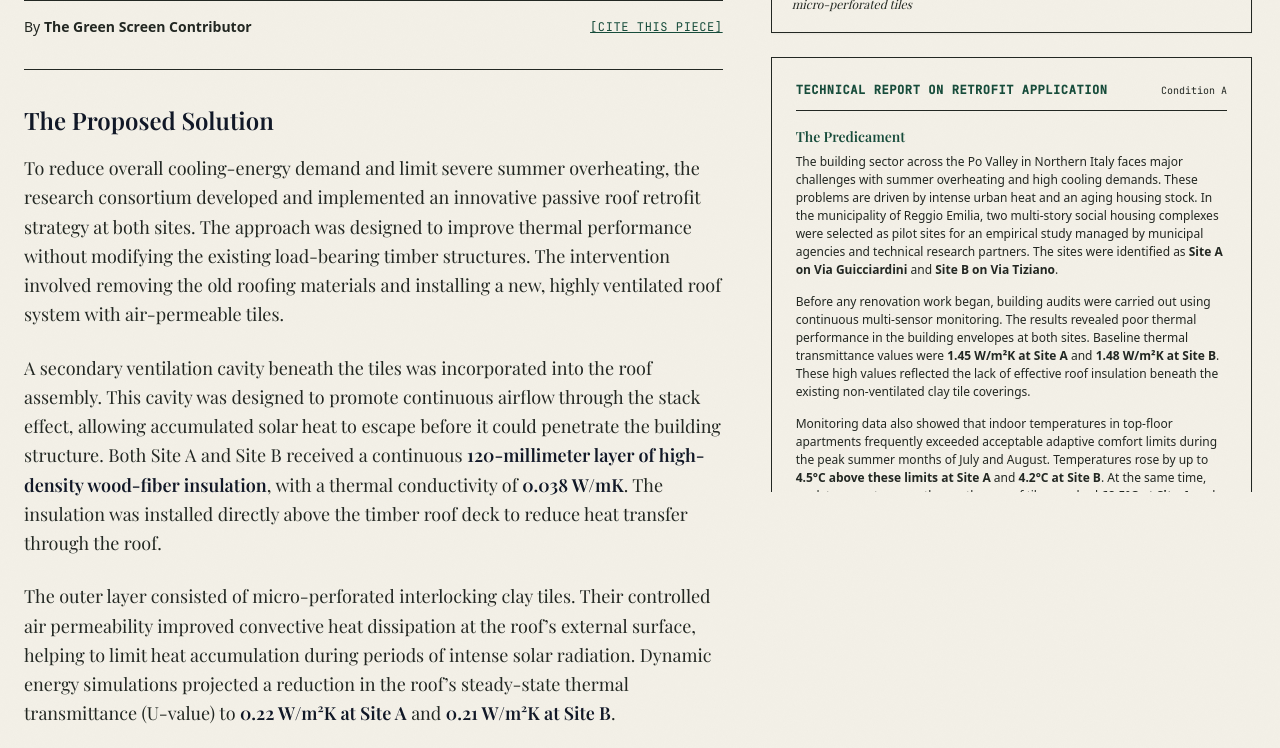
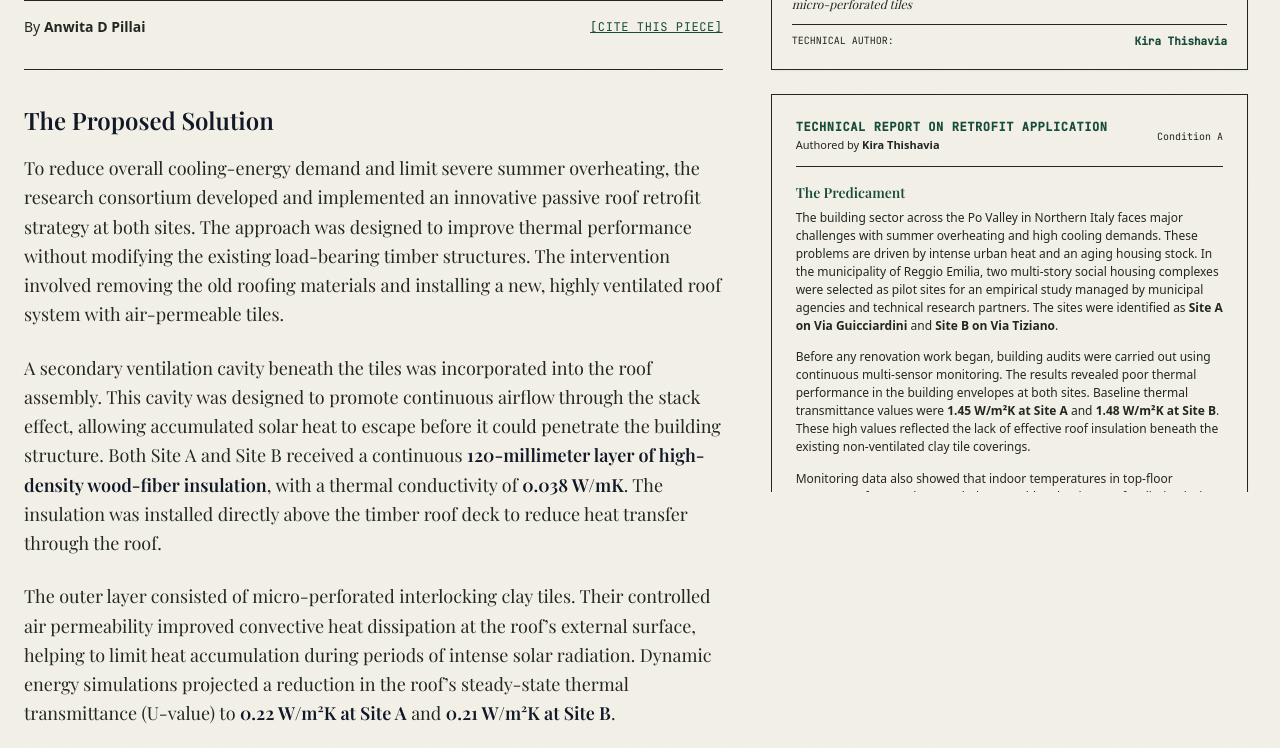
Before and after one commit to AnwitaDPillai/the-green-screen, an Astro site: page /archive/the-roof-has-its-own-ideas-about-summer in a window 1280 px wide. Shown: the part 446-1194 px from the top of the page. Built offline with nearby package versions, Linux system fonts and the light colour scheme; Astro itself is replaced by a stand-in of ours; a web font is replaced by a local one.

Commit message:
Credit Kira Thishavia as technical author and add custom archival scrollbar

```diff
--- a/src/content/archive/the-roof-has-its-own-ideas-about-summer.md
+++ b/src/content/archive/the-roof-has-its-own-ideas-about-summer.md
@@ -1,8 +1,8 @@
 ---
 title: "The Roof Has Its Own Ideas About Summer"
 subtitle: "Reggio Emilia, and the business of keeping the heat outside"
-author: "The Green Screen Contributor"
-authorBio: "Resident and observer of social housing retrofits across Northern Italy."
+author: "Anwita D Pillai"
+authorBio: "Editor-in-Chief. Her works delight in the absences, mythologies, and mistranslations that shape how we live and mishear the world."
 genre: "Fiction"
 buildingTypology: "Housing Block"
 pairedBuildingName: "Via Guicciardini & Via Tiziano Pilot Blocks"
@@ -20,6 +20,7 @@ sources:
   - "https://energy.ec.europa.eu/topics/energy-efficiency/energy-performance-buildings/energy-performance-buildings-directive_en"
   - "https://grins.it/sites/default/files/2026-10/d6211.pdf"
   - "https://grins.it/output/distributional-effects-superbonus-and-ecobonus-programs-italy-survey-public-housing-tenants"
+technicalAuthor: "Kira Thishavia"
 technicalReport: |
   ### The Predicament
 
--- a/src/content/config.ts
+++ b/src/content/config.ts
@@ -28,6 +28,7 @@ const archive = defineCollection({
     publishDate: z.coerce.date(),
     updatedDate: z.coerce.date().optional(),
     sources: z.array(z.string()).default([]),
+    technicalAuthor: z.string().optional(),
     technicalReport: z.string().optional(),
   }),
 });
--- a/src/pages/archive/[slug].astro
+++ b/src/pages/archive/[slug].astro
@@ -146,7 +146,7 @@ const technicalReportHtml = story.data.technicalReport
       <!-- Sticky Technical Companion Side Panel (Right) -->
       <aside
         id="technical-panel"
-        class="hidden lg:block lg:col-span-5 xl:col-span-5 lg:sticky lg:top-24 space-y-6 max-h-[calc(100vh-7rem)] overflow-y-auto pr-1"
+        class="hidden lg:block lg:col-span-5 xl:col-span-5 lg:sticky lg:top-24 space-y-6 max-h-[calc(100vh-7rem)] overflow-y-auto pr-2 custom-scrollbar"
       >
         <!-- Real Retrofit Metadata Header Card -->
         <div class="border border-blueprint bg-canvas-paper p-5 space-y-4 shadow-sm">
@@ -179,6 +179,13 @@ const technicalReportHtml = story.data.technicalReport
                 {story.data.pairedIntervention}
               </p>
             </div>
+
+            {story.data.technicalAuthor && (
+              <div class="col-span-2 border-t border-blueprint/60 pt-2 flex items-center justify-between font-mono text-[11px]">
+                <span class="text-ink-muted uppercase text-[10px]">Technical Author:</span>
+                <span class="font-semibold text-forest">{story.data.technicalAuthor}</span>
+              </div>
+            )}
           </div>
         </div>
 
@@ -186,9 +193,16 @@ const technicalReportHtml = story.data.technicalReport
         {technicalReportHtml ? (
           <div class="border border-blueprint bg-canvas-paper p-6 space-y-4 shadow-sm">
             <div class="border-b border-blueprint pb-3 flex items-center justify-between">
-              <h2 class="font-mono text-xs font-bold text-forest uppercase tracking-wider">
-                TECHNICAL REPORT ON RETROFIT APPLICATION
-              </h2>
+              <div>
+                <h2 class="font-mono text-xs font-bold text-forest uppercase tracking-wider">
+                  TECHNICAL REPORT ON RETROFIT APPLICATION
+                </h2>
+                {story.data.technicalAuthor && (
+                  <p class="font-sans text-[11px] text-ink-muted mt-0.5">
+                    Authored by <span class="font-semibold text-ink">{story.data.technicalAuthor}</span>
+                  </p>
+                )}
+              </div>
               <span class="font-mono text-[10px] text-ink-muted">Condition A</span>
             </div>
 
--- a/src/styles/global.css
+++ b/src/styles/global.css
@@ -66,4 +66,27 @@
     background-color: rgba(34,39,34,0.10);
     animation: skeleton-pulse 1.8s ease-in-out infinite;
   }
+
+  /* Archival custom scrollbar */
+  .custom-scrollbar {
+    scrollbar-width: thin;
+    scrollbar-color: rgba(23, 76, 59, 0.4) transparent;
+  }
+
+  .custom-scrollbar::-webkit-scrollbar {
+    width: 5px;
+  }
+
+  .custom-scrollbar::-webkit-scrollbar-track {
+    background: transparent;
+  }
+
+  .custom-scrollbar::-webkit-scrollbar-thumb {
+    background-color: rgba(23, 76, 59, 0.25);
+    border-radius: 9999px;
+  }
+
+  .custom-scrollbar:hover::-webkit-scrollbar-thumb {
+    background-color: rgba(23, 76, 59, 0.55);
+  }
 }
```
Also changed, not shown: .pages.yml.
